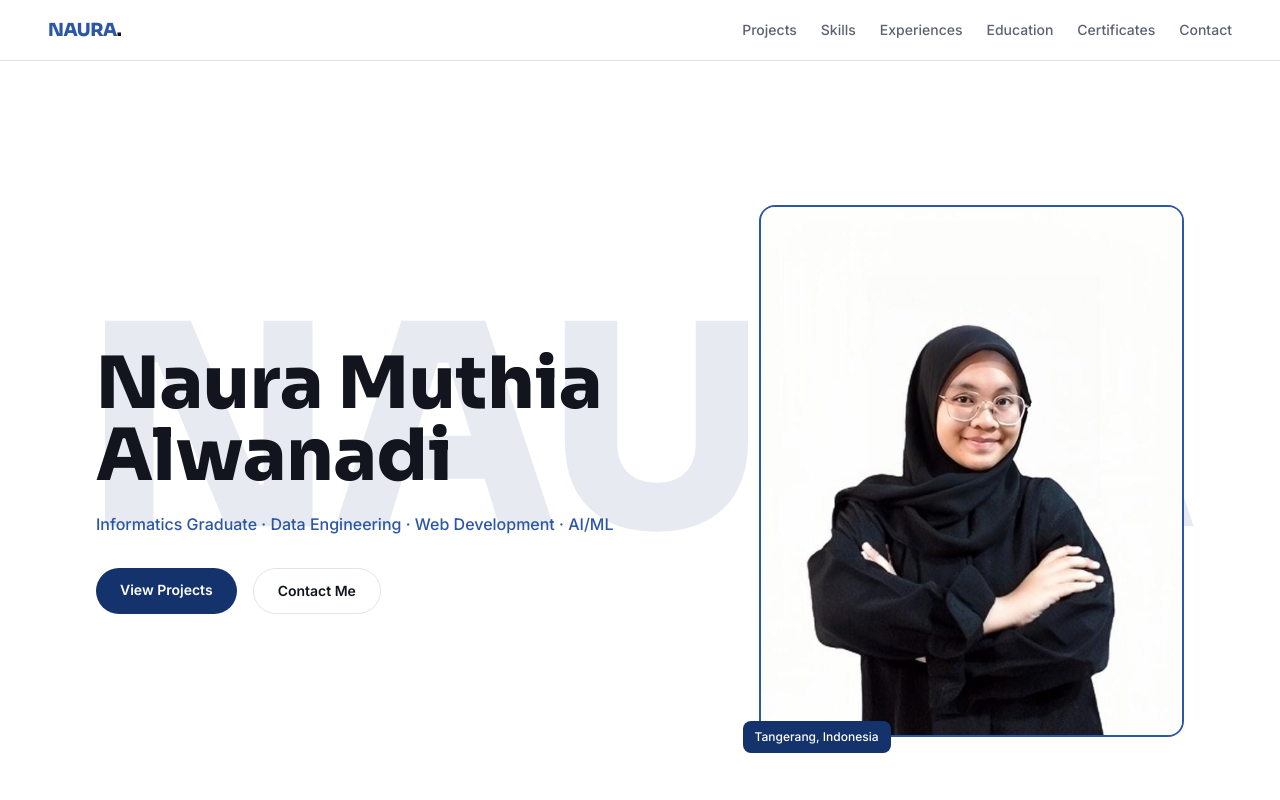
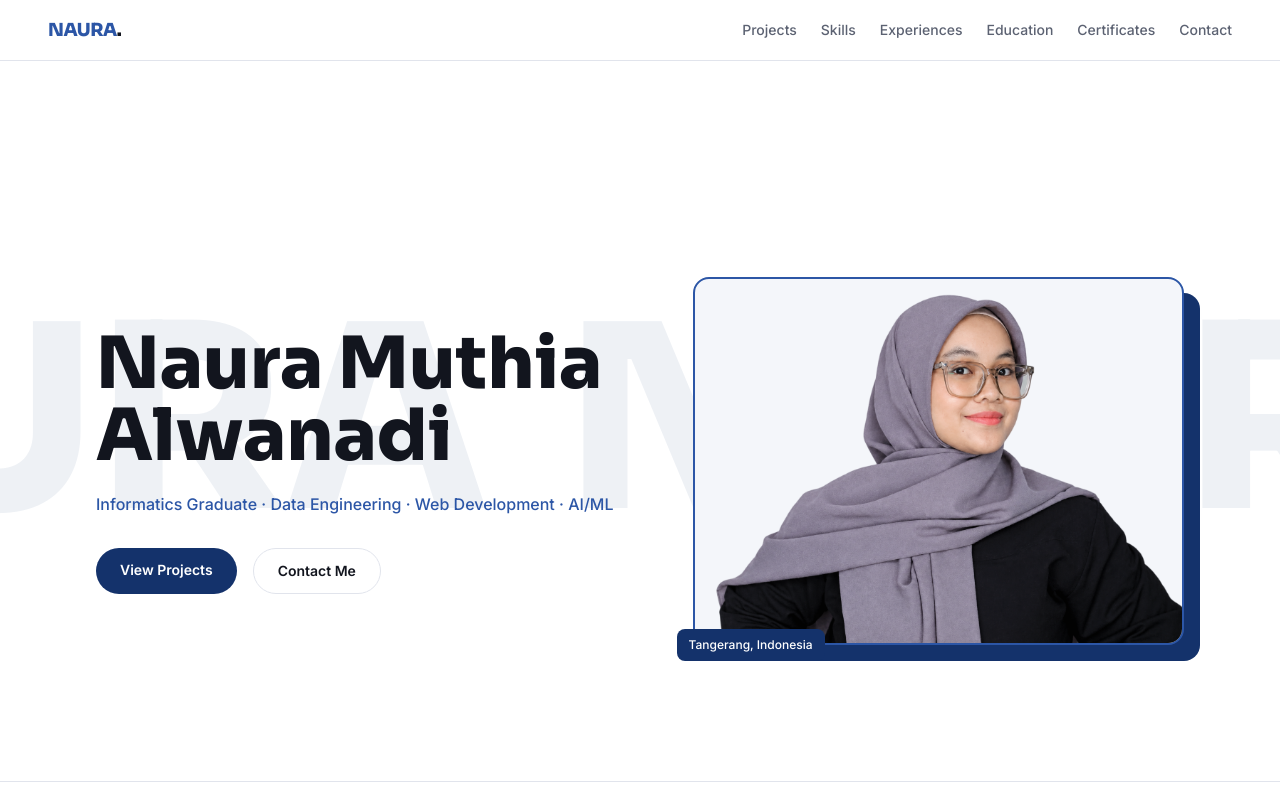
Before and after one commit to nauramuthia26/portofolio-naura, a React (Vite) app: page / in a window 1280 px wide. Shown: the top 800 px of the page. Built offline with nearby package versions, Linux system fonts and the light colour scheme.

Commit message:
Update Profile

```diff
--- a/src/components/Hero.jsx
+++ b/src/components/Hero.jsx
@@ -1,28 +1,37 @@
 import { profile } from '../data.js'
 
 export default function Hero() {
-  const firstName = profile.name.split(' ')[0]
+  const firstName = profile.name.split(' ')[0].toUpperCase()
 
   return (
     <section id="top" className="relative overflow-hidden section-pad pt-28 md:pt-36 min-h-[90vh] flex items-center">
-      <span
+      {/* Teks NAURA berjalan ke kanan di belakang konten */}
+      <div
         aria-hidden="true"
-        className="absolute inset-x-0 top-1/2 -translate-y-1/2 text-center font-display font-extrabold text-[22vw] leading-none text-navy/10 select-none pointer-events-none whitespace-nowrap"
+        className="absolute inset-x-0 top-1/2 -translate-y-1/2 overflow-hidden pointer-events-none select-none"
       >
-        {firstName.toUpperCase()}
-      </span>
+        <div className="marquee-right flex w-max font-display font-extrabold text-[20vw] leading-none text-navy/[0.07] whitespace-nowrap">
+          {[0, 1].map((group) => (
+            <div key={group} className="flex shrink-0">
+              {[0, 1, 2].map((i) => (
+                <span key={i} className="shrink-0 pr-[6vw]">{firstName}</span>
+              ))}
+            </div>
+          ))}
+        </div>
+      </div>
 
-      <div className="relative grid md:grid-cols-[1.3fr,0.9fr] gap-12 items-center w-full">
+      <div className="relative grid md:grid-cols-[1.1fr,1fr] gap-12 md:gap-14 items-center w-full">
         <div>
-          <h1 className="font-display font-extrabold text-5xl md:text-7xl leading-[1.05] mt-5">
+          <h1 className="font-display font-extrabold text-5xl md:text-6xl lg:text-7xl leading-[1.05]">
             {profile.name}
           </h1>
           <p className="mt-5 text-sm md:text-base font-medium text-navy-light">
             {profile.role}
           </p>
-          <p className="mt-6 text-lg text-muted max-w-xl">
-            {profile.tagline}
-          </p>
+          {profile.tagline && (
+            <p className="mt-6 text-lg text-muted max-w-xl">{profile.tagline}</p>
+          )}
           <div className="mt-8 flex flex-wrap gap-4">
             <a href="#projects" className="px-6 py-3 rounded-full bg-navy text-white text-sm font-semibold hover:bg-navy-light transition-colors">
               View Projects
@@ -34,11 +43,16 @@ export default function Hero() {
         </div>
 
         <div className="relative">
-          <div className="aspect-[4/5] bg-surface border-2 border-navy-light overflow-hidden rounded-2xl">
+          {/* Blok navy bergeser di belakang foto untuk kesan kedalaman */}
+          <div
+            aria-hidden="true"
+            className="absolute inset-0 translate-x-3 translate-y-3 md:translate-x-4 md:translate-y-4 rounded-2xl bg-navy"
+          />
+          <div className="relative aspect-[4/3] bg-surface border-2 border-navy-light overflow-hidden rounded-2xl">
             <img
               src={profile.photo}
               alt={profile.name}
-              className="w-full h-full object-cover"
+              className="w-full h-full object-cover object-center"
               onError={(e) => { e.currentTarget.style.display = 'none' }}
             />
           </div>
--- a/src/data.js
+++ b/src/data.js
@@ -9,7 +9,7 @@
 export const profile = {
   name: "Naura Muthia Alwanadi",
   role: "Informatics Graduate · Data Engineering · Web Development · AI/ML",
-  photo: "/photo.jpg",
+  photo: "/photo-3.png",
   email: "nauraalwnd@gmail.com",
   location: "Tangerang, Indonesia",
   socials: [
@@ -59,7 +59,7 @@ export const internships = [
     company: "PT BTPN Syariah",
     role: "Data Platform Engineer Intern",
     period: "Juli — Oktober 2025",
-    summary: "Supported data warehousing, data integration, and migration activities as part of the Data Platform team. Developed an Amazon Redshift view for ORBAS using SQL, investigated schema synchronization issues in a MySQL-to-S3-to-SQL Server workflow, and assisted with data migration using AWS Database Migration Service (DMS).",
+    summary: "Supported data warehousing, data integration, and migration activities as part of the Data Platform team. Developed an Amazon Redshift view using SQL, investigated schema synchronization issues in a MySQL-to-S3-to-SQL Server workflow, and assisted with data migration using AWS Database Migration Service (DMS).",
     tools: ["DBeaver", "Amazon Redshift", "AWS DMS", "SQL", "Git", "AWS Glue", "MySQL"],
     outcomes: [
       "Strengthened SQL, data validation, and troubleshooting skills in an enterprise data environment.",
--- a/src/index.css
+++ b/src/index.css
@@ -44,3 +44,17 @@
 @media (prefers-reduced-motion: reduce) {
   * { animation-duration: 0.01ms !important; transition-duration: 0.01ms !important; scroll-behavior: auto !important; }
 }
+
+/* Teks berjalan di belakang hero: bergerak ke kanan, berulang tanpa putus */
+@keyframes marquee-right {
+  from { transform: translateX(-50%); }
+  to { transform: translateX(0); }
+}
+
+.marquee-right {
+  animation: marquee-right 40s linear infinite;
+}
+
+@media (prefers-reduced-motion: reduce) {
+  .marquee-right { animation: none; }
+}
```
Also changed, not shown: public/photo-3.png (added).
